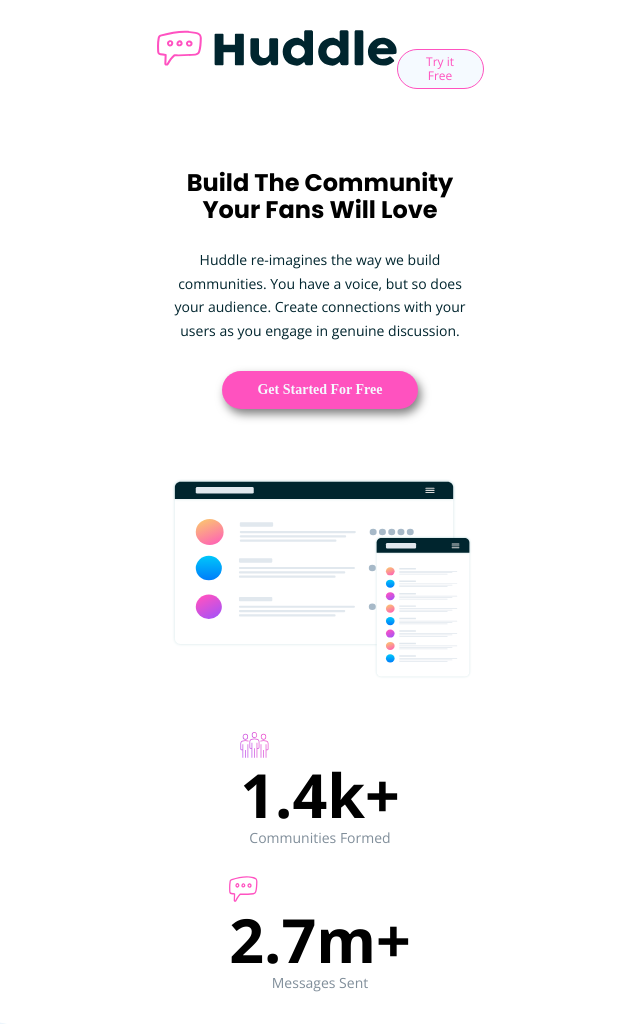
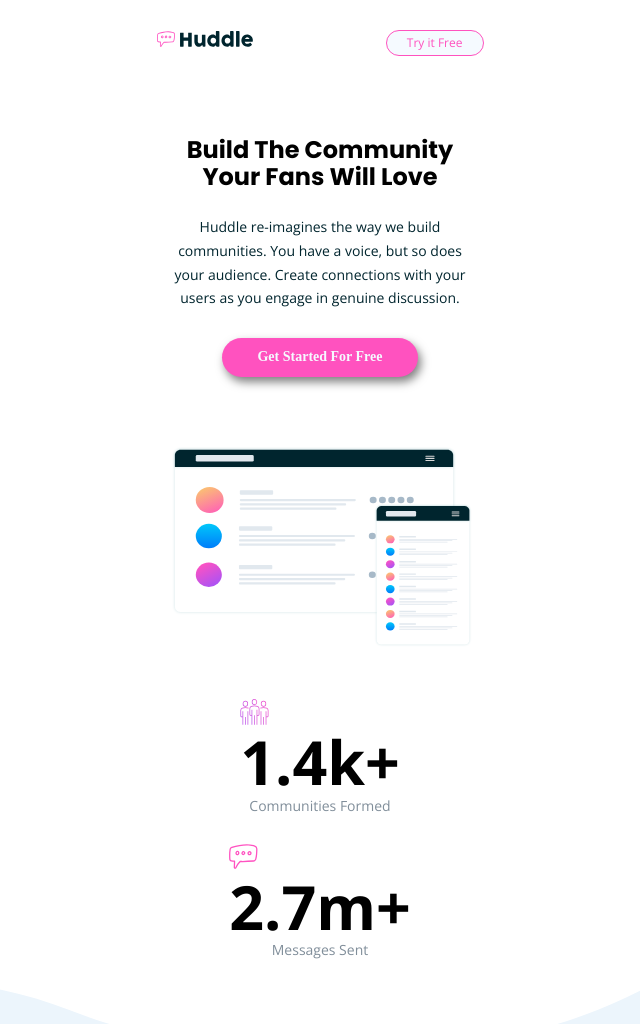
Before and after one commit to Arigatouz/huddle-landing-page-with-curved, a plain HTML site: page index.html in a window 1280 px wide. Shown: the top 1024 px of the page, without its empty margins (320-960 px from the left). Drawn offline with nearby package versions, Linux system fonts and the light colour scheme; files that its build step writes are made by us from their sources.

Commit message:
fixing the logo issue

```diff
--- a/scss/style.scss
+++ b/scss/style.scss
@@ -73,8 +73,10 @@ button {
   }
   &__logo {
     & img {
-      width: 24rem;
-      height: 3.6rem;
+      @include respond(desktop) {
+        width: 24rem;
+        height: 3.6rem;
+      }
     }
   }
 
```
Also changed, not shown: Assets/css/style.css, Assets/css/style.min.css, 2 other files.
